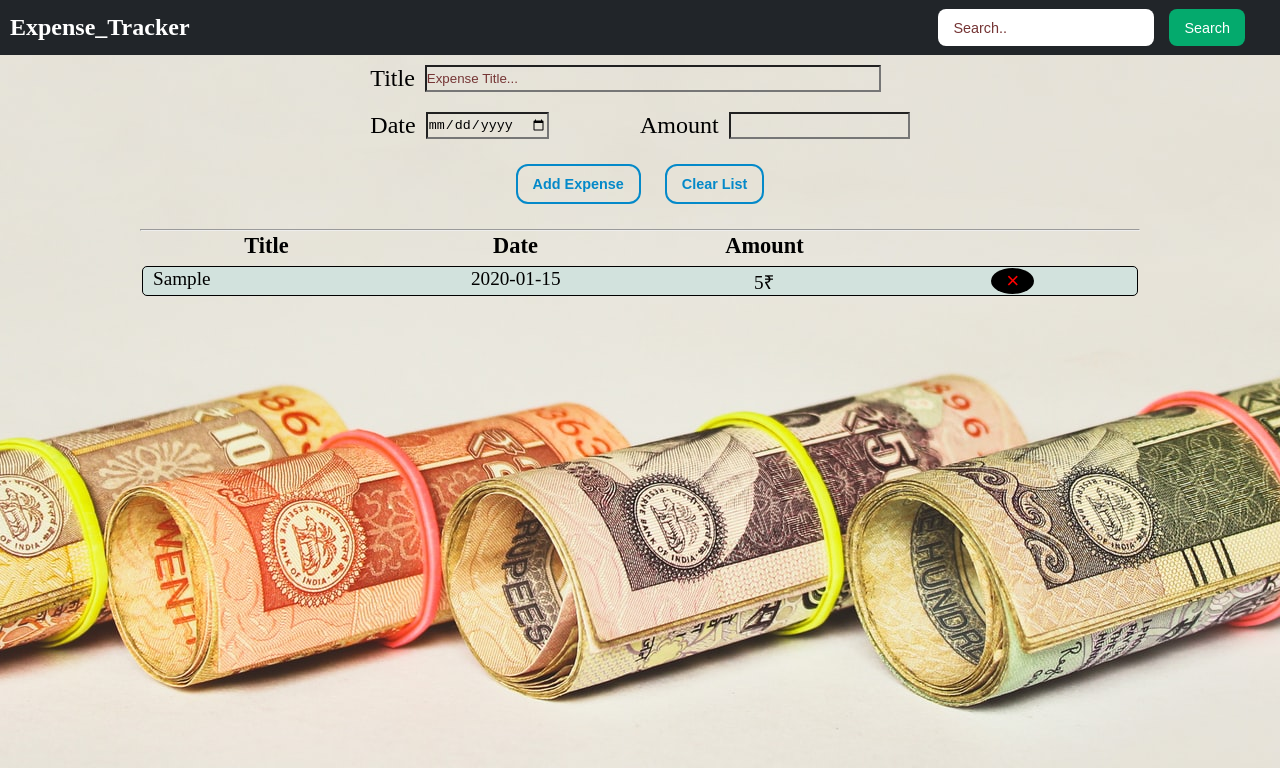
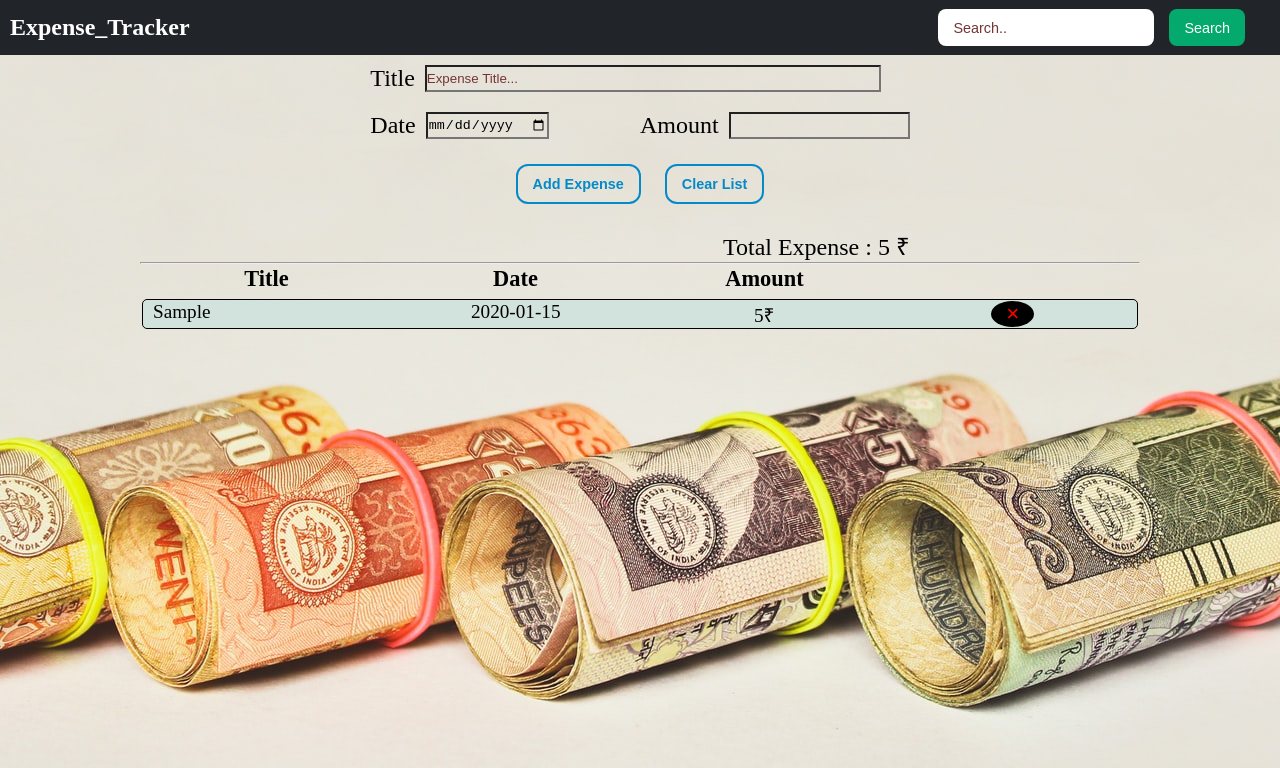
Before and after one commit to Jimish18/Expense_Tracker, a plain HTML site: page index.html in a window 1280 px wide. Both pictures are taken after typing "Sample", "2020-01-15", "5" into the empty fields and a click on the button "Add Expense". Drawn offline with Linux system fonts and the light colour scheme.

Commit message:
added total expense counter

```diff
--- a/app.js
+++ b/app.js
@@ -1,4 +1,5 @@
-
+showList();
+totalExpenseCalc();
 
 let expense_title = document.getElementById("title");
 let expense_date = document.getElementById("date");
@@ -95,6 +96,7 @@ function submitData(e)
 
     clear();
     showList();
+    totalExpenseCalc();
 
     e.preventDefault();
 
@@ -113,7 +115,7 @@ clearAll.addEventListener("click",function()
     }
 })
 
-showList();
+
 
 
 
@@ -141,3 +143,18 @@ searchArea.addEventListener("input",function()
 
 
 })
+
+
+function totalExpenseCalc()
+{
+    let totalExpense = document.getElementById("totalExpense");
+    let sum = 0;
+    getLocalStorage();
+
+    expenseObj.forEach(function(ele)
+    {
+        sum += Number(ele.amount);
+    })
+
+    totalExpense.innerHTML = `Total Expense : ${sum} &#8377;`;
+}
--- a/index.html
+++ b/index.html
@@ -41,6 +41,7 @@
                     <button id="addBtn">Add Expense</button>
                     <button id="clearAll">Clear List</button>
                 </div>
+                <div id="totalExpense"></div>
 
             </div>
             <hr>
@@ -54,10 +55,7 @@
                             <!-- <th>&nbsp;</th> -->
                         </tr>
                     </thead>
-                    <tbody id="tableBody">
-                        </tr>
-
-                    </tbody>
+                    <tbody id="tableBody"></tbody>
                 </table>
             </div>
         </div>
--- a/style.css
+++ b/style.css
@@ -142,6 +142,14 @@ nav h2
 
 }
 
+#totalExpense
+{
+    width: fit-content;
+    margin-right: 0%;
+    margin-left: auto;
+    font-size: 1.5rem;
+}
+
 table
 {
     width: 100%;
```
